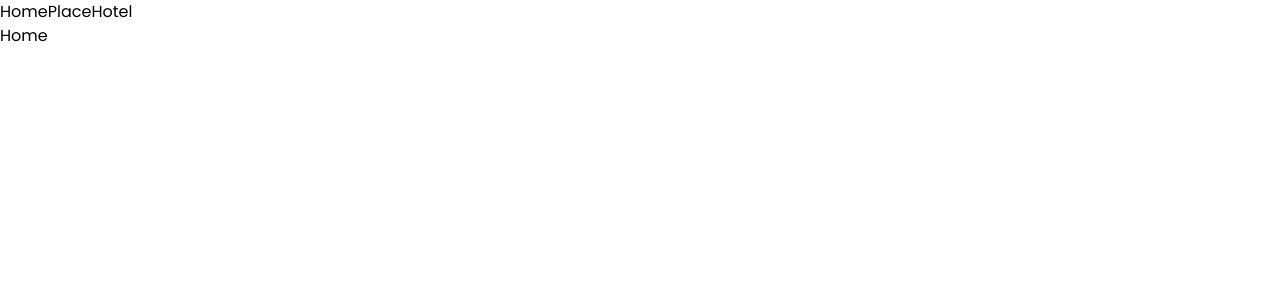
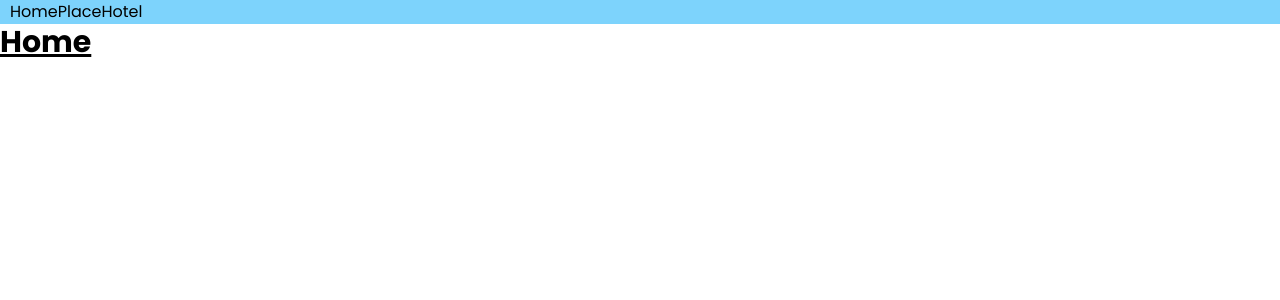
Before and after one commit to wdridoy11/travel-agency-website, a React (Create React App) app: page / in a window 1280 px wide. Shown: the top 300 px of the page. Built offline with nearby package versions, Linux system fonts and the light colour scheme.

Commit message:
react font awesome installed

```diff
--- a/package.json
+++ b/package.json
@@ -3,6 +3,9 @@
   "version": "0.1.0",
   "private": true,
   "dependencies": {
+    "@fortawesome/fontawesome-svg-core": "^6.4.0",
+    "@fortawesome/free-solid-svg-icons": "^6.4.0",
+    "@fortawesome/react-fontawesome": "^0.2.0",
     "@testing-library/jest-dom": "^5.16.5",
     "@testing-library/react": "^13.4.0",
     "@testing-library/user-event": "^13.5.0",
--- a/src/Components/Header/Header.jsx
+++ b/src/Components/Header/Header.jsx
@@ -3,8 +3,11 @@ import { Link } from 'react-router-dom'
 
 const Header = () => {
   return (
-    <div>
-        <div>
+    <div className='bg-sky-300'>
+        <div className='container'>
+            <div>
+
+            </div>
             <nav>
                 <Link to="/">Home</Link>
                 <Link to="/place">Place</Link>
--- a/src/Components/Home/Home.jsx
+++ b/src/Components/Home/Home.jsx
@@ -2,7 +2,9 @@ import React from 'react'
 
 const Home = () => {
   return (
-    <div>Home</div>
+    <div>
+            <h1 class="text-3xl font-bold underline">Home</h1>
+    </div>
   )
 }
 
--- a/src/common.css
+++ b/src/common.css
@@ -3,3 +3,9 @@
     padding: 0;
     font-family: 'Poppins', sans-serif;
 }
+.container{
+    max-width: 1400px;
+    display: block;
+    margin: 0 auto;
+    padding: 0 10px;
+}
--- a/tailwind.config.js
+++ b/tailwind.config.js
@@ -1,6 +1,7 @@
 /** @type {import('tailwindcss').Config} */
 module.exports = {
   content: [
+    "index.html",
     "./src/**/*.{js,jsx,ts,tsx}",
   ],
   theme: {
```
Also changed, not shown: 1 other file (tests, documents, lock files or other folders).
